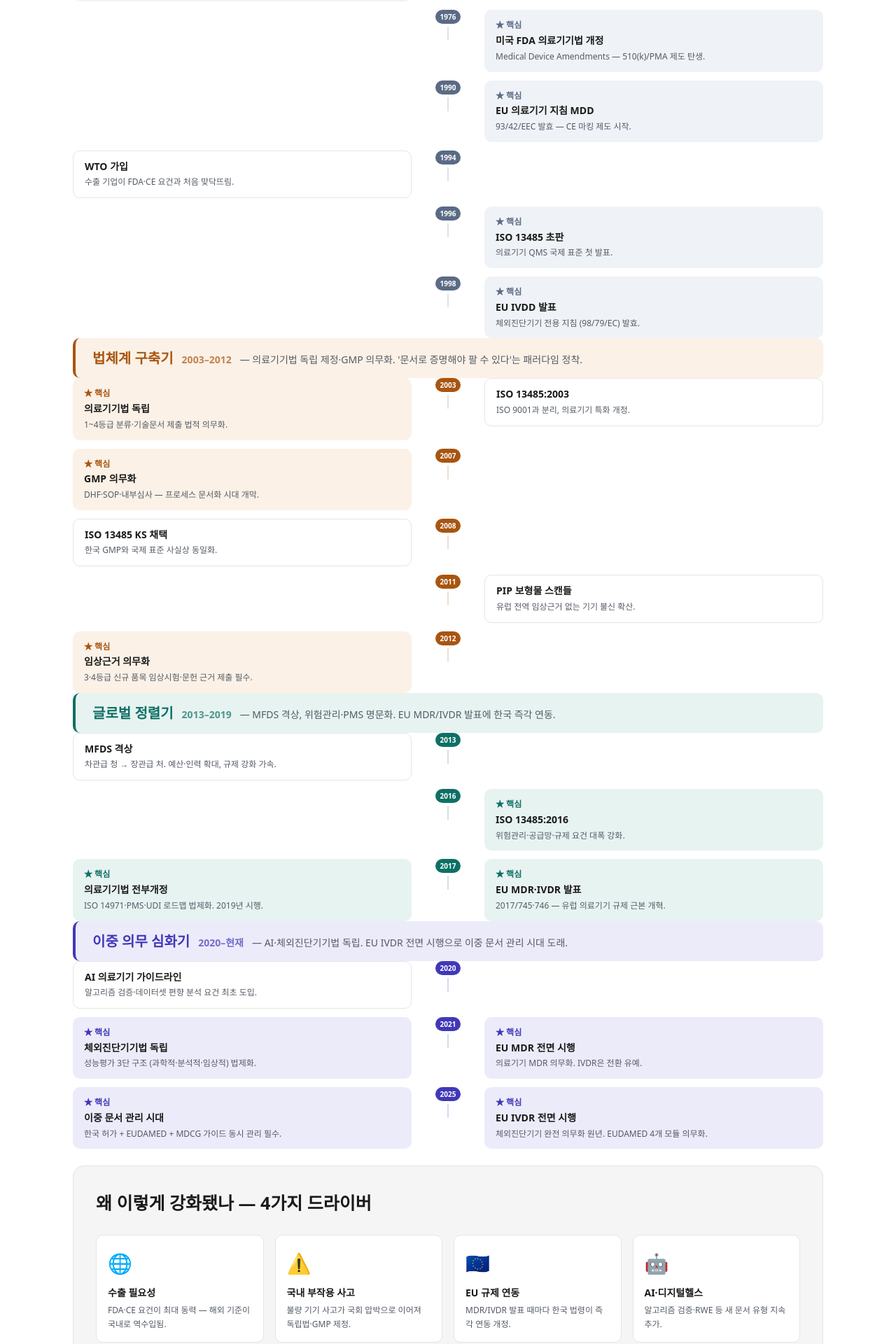
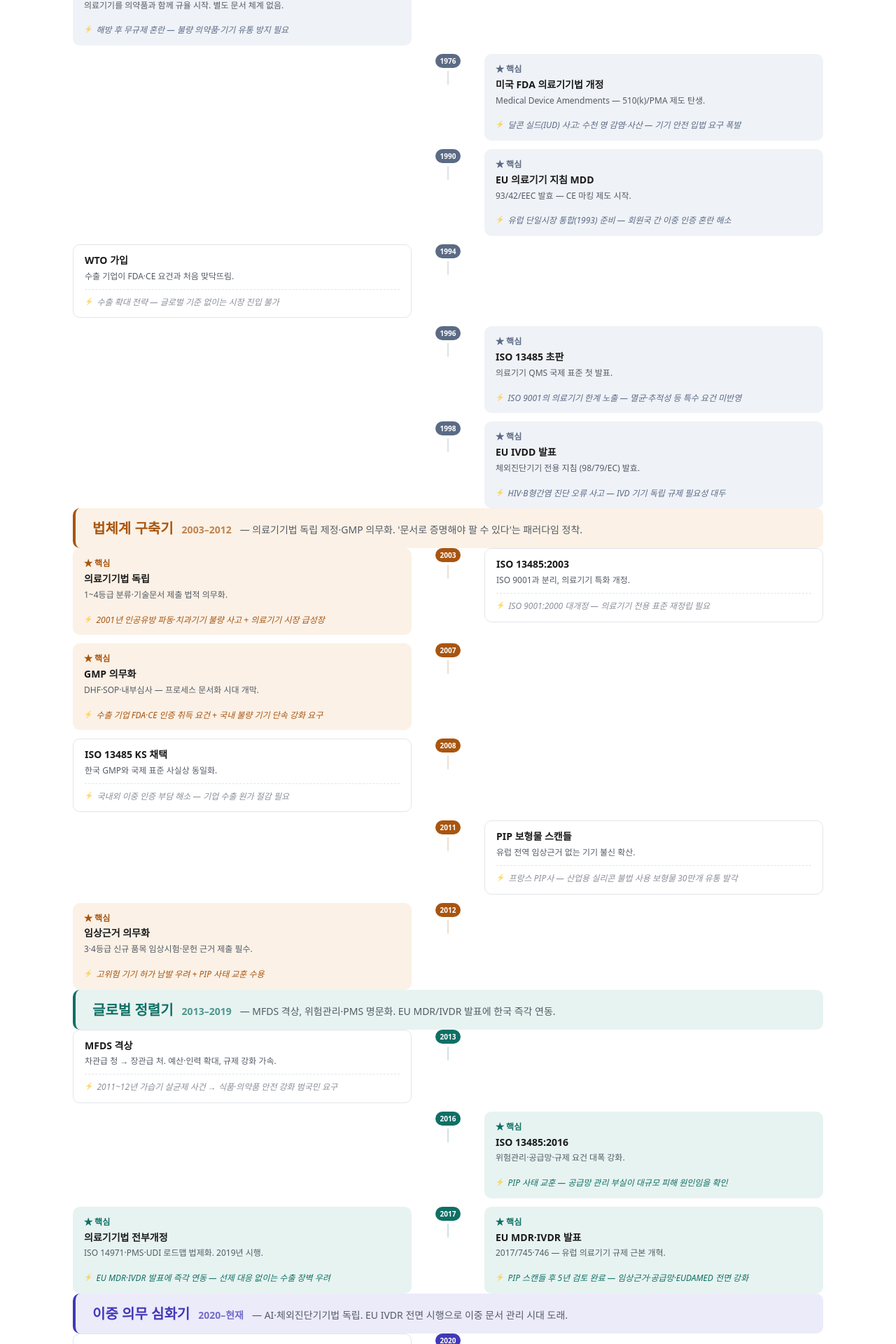
Before and after one commit to mungbws1031/hoesik-app, a React (Vite) app in the folder ivdr-wiki/: page /history in a window 1280 px wide. Shown: the part 468-2388 px from the top of the page at 70% size. Built offline with nearby package versions, Linux system fonts and the light colour scheme; a web font is replaced by a local one.

Commit message:
feat(history): 각 사건별 변화 계기(trigger) 추가

```diff
--- a/ivdr-wiki/src/components/HistoryPage.tsx
+++ b/ivdr-wiki/src/components/HistoryPage.tsx
@@ -10,6 +10,7 @@ interface TLEvent {
   side: "kr" | "world";
   label: string;
   detail: string;
+  trigger: string;
   tier: Tier;
   era: EraId;
 }
@@ -22,27 +23,136 @@ const ERA_META: Record<EraId, { label: string; years: string; color: string; tin
 };
 
 const EVENTS: TLEvent[] = [
-  { year: 1963, side: "kr",    label: "약사법 제정",             detail: "의료기기를 의약품과 함께 규율 시작. 별도 문서 체계 없음.",        tier: "major", era: 1 },
-  { year: 1976, side: "world", label: "미국 FDA 의료기기법 개정",  detail: "Medical Device Amendments — 510(k)/PMA 제도 탄생.",           tier: "major", era: 1 },
-  { year: 1990, side: "world", label: "EU 의료기기 지침 MDD",     detail: "93/42/EEC 발효 — CE 마킹 제도 시작.",                         tier: "major", era: 1 },
-  { year: 1994, side: "kr",    label: "WTO 가입",                detail: "수출 기업이 FDA·CE 요건과 처음 맞닥뜨림.",                      tier: "med",   era: 1 },
-  { year: 1996, side: "world", label: "ISO 13485 초판",           detail: "의료기기 QMS 국제 표준 첫 발표.",                             tier: "major", era: 1 },
-  { year: 1998, side: "world", label: "EU IVDD 발표",             detail: "체외진단기기 전용 지침 (98/79/EC) 발효.",                      tier: "major", era: 1 },
-  { year: 2003, side: "kr",    label: "의료기기법 독립",           detail: "1~4등급 분류·기술문서 제출 법적 의무화.",                       tier: "major", era: 2 },
-  { year: 2003, side: "world", label: "ISO 13485:2003",          detail: "ISO 9001과 분리, 의료기기 특화 개정.",                         tier: "med",   era: 2 },
-  { year: 2007, side: "kr",    label: "GMP 의무화",               detail: "DHF·SOP·내부심사 — 프로세스 문서화 시대 개막.",                 tier: "major", era: 2 },
-  { year: 2008, side: "kr",    label: "ISO 13485 KS 채택",        detail: "한국 GMP와 국제 표준 사실상 동일화.",                          tier: "med",   era: 2 },
-  { year: 2011, side: "world", label: "PIP 보형물 스캔들",         detail: "유럽 전역 임상근거 없는 기기 불신 확산.",                       tier: "med",   era: 2 },
-  { year: 2012, side: "kr",    label: "임상근거 의무화",           detail: "3·4등급 신규 품목 임상시험·문헌 근거 제출 필수.",               tier: "major", era: 2 },
-  { year: 2013, side: "kr",    label: "MFDS 격상",               detail: "차관급 청 → 장관급 처. 예산·인력 확대, 규제 강화 가속.",         tier: "med",   era: 3 },
-  { year: 2016, side: "world", label: "ISO 13485:2016",          detail: "위험관리·공급망·규제 요건 대폭 강화.",                         tier: "major", era: 3 },
-  { year: 2017, side: "kr",    label: "의료기기법 전부개정",        detail: "ISO 14971·PMS·UDI 로드맵 법제화. 2019년 시행.",               tier: "major", era: 3 },
-  { year: 2017, side: "world", label: "EU MDR·IVDR 발표",        detail: "2017/745·746 — 유럽 의료기기 규제 근본 개혁.",                 tier: "major", era: 3 },
-  { year: 2020, side: "kr",    label: "AI 의료기기 가이드라인",    detail: "알고리즘 검증·데이터셋 편향 분석 요건 최초 도입.",               tier: "med",   era: 4 },
-  { year: 2021, side: "kr",    label: "체외진단기기법 독립",       detail: "성능평가 3단 구조 (과학적·분석적·임상적) 법제화.",               tier: "major", era: 4 },
-  { year: 2021, side: "world", label: "EU MDR 전면 시행",         detail: "의료기기 MDR 의무화. IVDR은 전환 유예.",                       tier: "major", era: 4 },
-  { year: 2025, side: "kr",    label: "이중 문서 관리 시대",       detail: "한국 허가 + EUDAMED + MDCG 가이드 동시 관리 필수.",            tier: "major", era: 4 },
-  { year: 2025, side: "world", label: "EU IVDR 전면 시행",        detail: "체외진단기기 완전 의무화 원년. EUDAMED 4개 모듈 의무화.",       tier: "major", era: 4 },
+  // ── Era 1 ─────────────────────────────────────────────────────────
+  {
+    year: 1963, side: "kr", era: 1, tier: "major",
+    label: "약사법 제정",
+    detail: "의료기기를 의약품과 함께 규율 시작. 별도 문서 체계 없음.",
+    trigger: "해방 후 무규제 혼란 — 불량 의약품·기기 유통 방지 필요",
+  },
+  {
+    year: 1976, side: "world", era: 1, tier: "major",
+    label: "미국 FDA 의료기기법 개정",
+    detail: "Medical Device Amendments — 510(k)/PMA 제도 탄생.",
+    trigger: "달콘 실드(IUD) 사고: 수천 명 감염·사산 — 기기 안전 입법 요구 폭발",
+  },
+  {
+    year: 1990, side: "world", era: 1, tier: "major",
+    label: "EU 의료기기 지침 MDD",
+    detail: "93/42/EEC 발효 — CE 마킹 제도 시작.",
+    trigger: "유럽 단일시장 통합(1993) 준비 — 회원국 간 이중 인증 혼란 해소",
+  },
+  {
+    year: 1994, side: "kr", era: 1, tier: "med",
+    label: "WTO 가입",
+    detail: "수출 기업이 FDA·CE 요건과 처음 맞닥뜨림.",
+    trigger: "수출 확대 전략 — 글로벌 기준 없이는 시장 진입 불가",
+  },
+  {
+    year: 1996, side: "world", era: 1, tier: "major",
+    label: "ISO 13485 초판",
+    detail: "의료기기 QMS 국제 표준 첫 발표.",
+    trigger: "ISO 9001의 의료기기 한계 노출 — 멸균·추적성 등 특수 요건 미반영",
+  },
+  {
+    year: 1998, side: "world", era: 1, tier: "major",
+    label: "EU IVDD 발표",
+    detail: "체외진단기기 전용 지침 (98/79/EC) 발효.",
+    trigger: "HIV·B형간염 진단 오류 사고 — IVD 기기 독립 규제 필요성 대두",
+  },
+  // ── Era 2 ─────────────────────────────────────────────────────────
+  {
+    year: 2003, side: "kr", era: 2, tier: "major",
+    label: "의료기기법 독립",
+    detail: "1~4등급 분류·기술문서 제출 법적 의무화.",
+    trigger: "2001년 인공유방 파동·치과기기 불량 사고 + 의료기기 시장 급성장",
+  },
+  {
+    year: 2003, side: "world", era: 2, tier: "med",
+    label: "ISO 13485:2003",
+    detail: "ISO 9001과 분리, 의료기기 특화 개정.",
+    trigger: "ISO 9001:2000 대개정 — 의료기기 전용 표준 재정립 필요",
+  },
+  {
+    year: 2007, side: "kr", era: 2, tier: "major",
+    label: "GMP 의무화",
+    detail: "DHF·SOP·내부심사 — 프로세스 문서화 시대 개막.",
+    trigger: "수출 기업 FDA·CE 인증 취득 요건 + 국내 불량 기기 단속 강화 요구",
+  },
+  {
+    year: 2008, side: "kr", era: 2, tier: "med",
+    label: "ISO 13485 KS 채택",
+    detail: "한국 GMP와 국제 표준 사실상 동일화.",
+    trigger: "국내외 이중 인증 부담 해소 — 기업 수출 원가 절감 필요",
+  },
+  {
+    year: 2011, side: "world", era: 2, tier: "med",
+    label: "PIP 보형물 스캔들",
+    detail: "유럽 전역 임상근거 없는 기기 불신 확산.",
+    trigger: "프랑스 PIP사 — 산업용 실리콘 불법 사용 보형물 30만개 유통 발각",
+  },
+  {
+    year: 2012, side: "kr", era: 2, tier: "major",
+    label: "임상근거 의무화",
+    detail: "3·4등급 신규 품목 임상시험·문헌 근거 제출 필수.",
+    trigger: "고위험 기기 허가 남발 우려 + PIP 사태 교훈 수용",
+  },
+  // ── Era 3 ─────────────────────────────────────────────────────────
+  {
+    year: 2013, side: "kr", era: 3, tier: "med",
+    label: "MFDS 격상",
+    detail: "차관급 청 → 장관급 처. 예산·인력 확대, 규제 강화 가속.",
+    trigger: "2011~12년 가습기 살균제 사건 → 식품·의약품 안전 강화 범국민 요구",
+  },
+  {
+    year: 2016, side: "world", era: 3, tier: "major",
+    label: "ISO 13485:2016",
+    detail: "위험관리·공급망·규제 요건 대폭 강화.",
+    trigger: "PIP 사태 교훈 — 공급망 관리 부실이 대규모 피해 원인임을 확인",
+  },
+  {
+    year: 2017, side: "kr", era: 3, tier: "major",
+    label: "의료기기법 전부개정",
+    detail: "ISO 14971·PMS·UDI 로드맵 법제화. 2019년 시행.",
+    trigger: "EU MDR·IVDR 발표에 즉각 연동 — 선제 대응 없이는 수출 장벽 우려",
+  },
+  {
+    year: 2017, side: "world", era: 3, tier: "major",
+    label: "EU MDR·IVDR 발표",
+    detail: "2017/745·746 — 유럽 의료기기 규제 근본 개혁.",
+    trigger: "PIP 스캔들 후 5년 검토 완료 — 임상근거·공급망·EUDAMED 전면 강화",
+  },
+  // ── Era 4 ─────────────────────────────────────────────────────────
+  {
+    year: 2020, side: "kr", era: 4, tier: "med",
+    label: "AI 의료기기 가이드라인",
+    detail: "알고리즘 검증·데이터셋 편향 분석 요건 최초 도입.",
+    trigger: "IBM Watson 오진 논란 + 국내 AI 의료기기 허가 급증 — 근거 기준 부재",
+  },
+  {
+    year: 2021, side: "kr", era: 4, tier: "major",
+    label: "체외진단기기법 독립",
+    detail: "성능평가 3단 구조 (과학적·분석적·임상적) 법제화.",
+    trigger: "COVID-19 팬데믹 — PCR·신속항원검사 폭증, IVD 전용 법 체계 긴급 필요",
+  },
+  {
+    year: 2021, side: "world", era: 4, tier: "major",
+    label: "EU MDR 전면 시행",
+    detail: "의료기기 MDR 의무화. IVDR은 전환 유예.",
+    trigger: "2017년 발표 후 4년 전환기 종료 (COVID-19로 1년 연기 포함)",
+  },
+  {
+    year: 2025, side: "kr", era: 4, tier: "major",
+    label: "이중 문서 관리 시대",
+    detail: "한국 허가 + EUDAMED + MDCG 가이드 동시 관리 필수.",
+    trigger: "EU IVDR 전면 시행 — 수출 기업이 양국 규제를 동시에 준수해야 하는 현실",
+  },
+  {
+    year: 2025, side: "world", era: 4, tier: "major",
+    label: "EU IVDR 전면 시행",
+    detail: "체외진단기기 완전 의무화 원년. EUDAMED 4개 모듈 의무화.",
+    trigger: "COVID-19로 진단기기 중요성 재인식 + IVD 전환기 최종 종료",
+  },
 ];
 
 const allYears = [...new Set(EVENTS.map((e) => e.year))].sort((a, b) => a - b);
@@ -67,8 +177,28 @@ function EventCard({ event }: { event: TLEvent }) {
       {event.tier === "major" && (
         <div style={{ color: meta.color, fontSize: "var(--t-xs)", fontWeight: 700, marginBottom: 2 }}>★ 핵심</div>
       )}
-      <div style={{ fontWeight: 700, fontSize: "var(--t-sm)", color: "var(--text)", lineHeight: 1.4 }}>{event.label}</div>
-      <div style={{ fontSize: "var(--t-xs)", color: "var(--text-muted)", marginTop: 3, lineHeight: "var(--lh-base)" }}>{event.detail}</div>
+      <div style={{ fontWeight: 700, fontSize: "var(--t-sm)", color: "var(--text)", lineHeight: 1.4 }}>
+        {event.label}
+      </div>
+      <div style={{ fontSize: "var(--t-xs)", color: "var(--text-muted)", marginTop: 3, lineHeight: "var(--lh-base)" }}>
+        {event.detail}
+      </div>
+      {/* 변화 계기 */}
+      <div
+        style={{
+          marginTop: "var(--s-2)",
+          paddingTop: "var(--s-2)",
+          borderTop: `1px dashed ${event.tier === "major" ? meta.color + "40" : "var(--border)"}`,
+          display: "flex",
+          gap: 5,
+          alignItems: "flex-start",
+        }}
+      >
+        <span style={{ fontSize: 10, lineHeight: 1.6, flexShrink: 0, opacity: 0.7 }}>⚡</span>
+        <span style={{ fontSize: "var(--t-xs)", color: event.tier === "major" ? meta.color : "var(--text-subtle)", lineHeight: "var(--lh-base)", fontStyle: "italic" }}>
+          {event.trigger}
+        </span>
+      </div>
     </div>
   );
 }
@@ -94,6 +224,9 @@ export function HistoryPage() {
           </h1>
           <p style={{ color: "var(--text-muted)", fontSize: "var(--t-base)", marginTop: "var(--s-2)" }}>
             약사법(1963)부터 EU IVDR 이중 의무(2025)까지 — 한국 의료기기 규제 역사
+          </p>
+          <p style={{ color: "var(--text-subtle)", fontSize: "var(--t-sm)", marginTop: "var(--s-1)" }}>
+            ⚡ 각 사건 아래 이탤릭체는 <strong style={{ color: "var(--text-muted)" }}>변화를 촉발한 계기</strong>입니다
           </p>
         </header>
 
```
